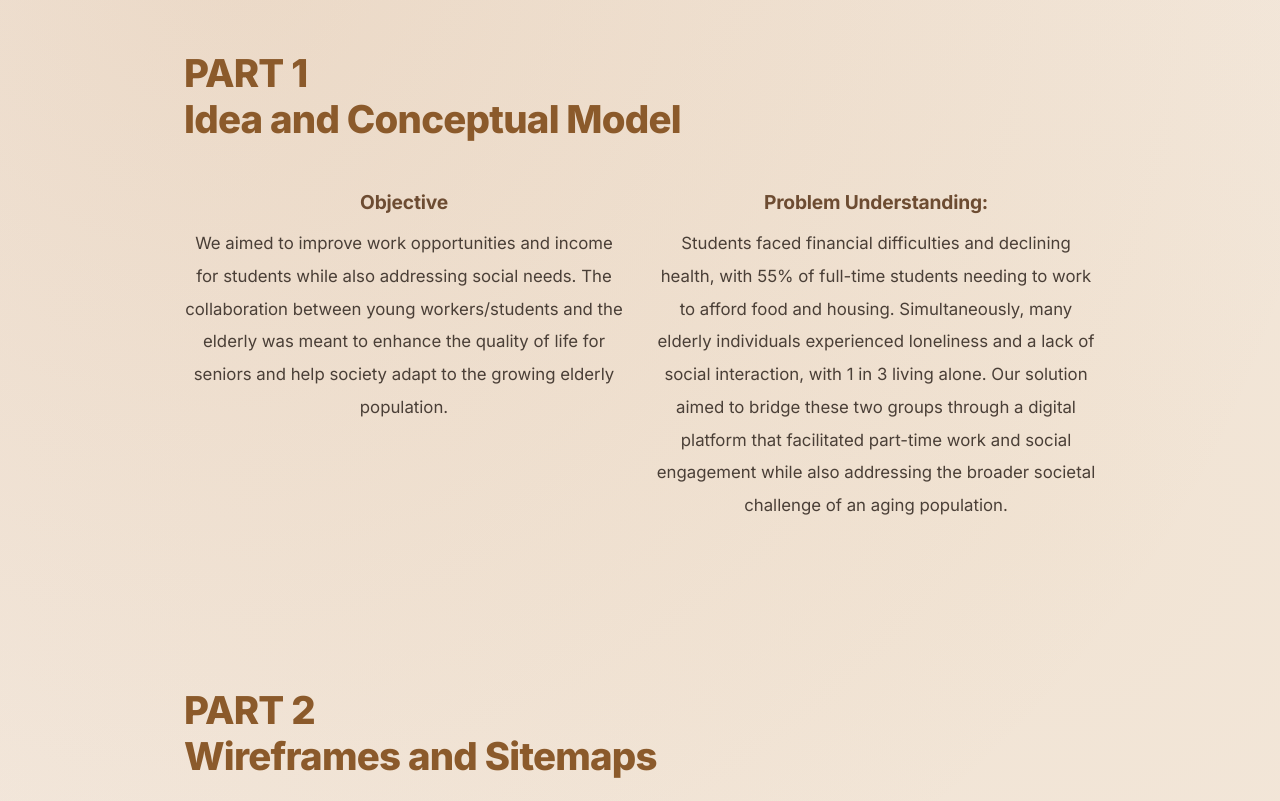
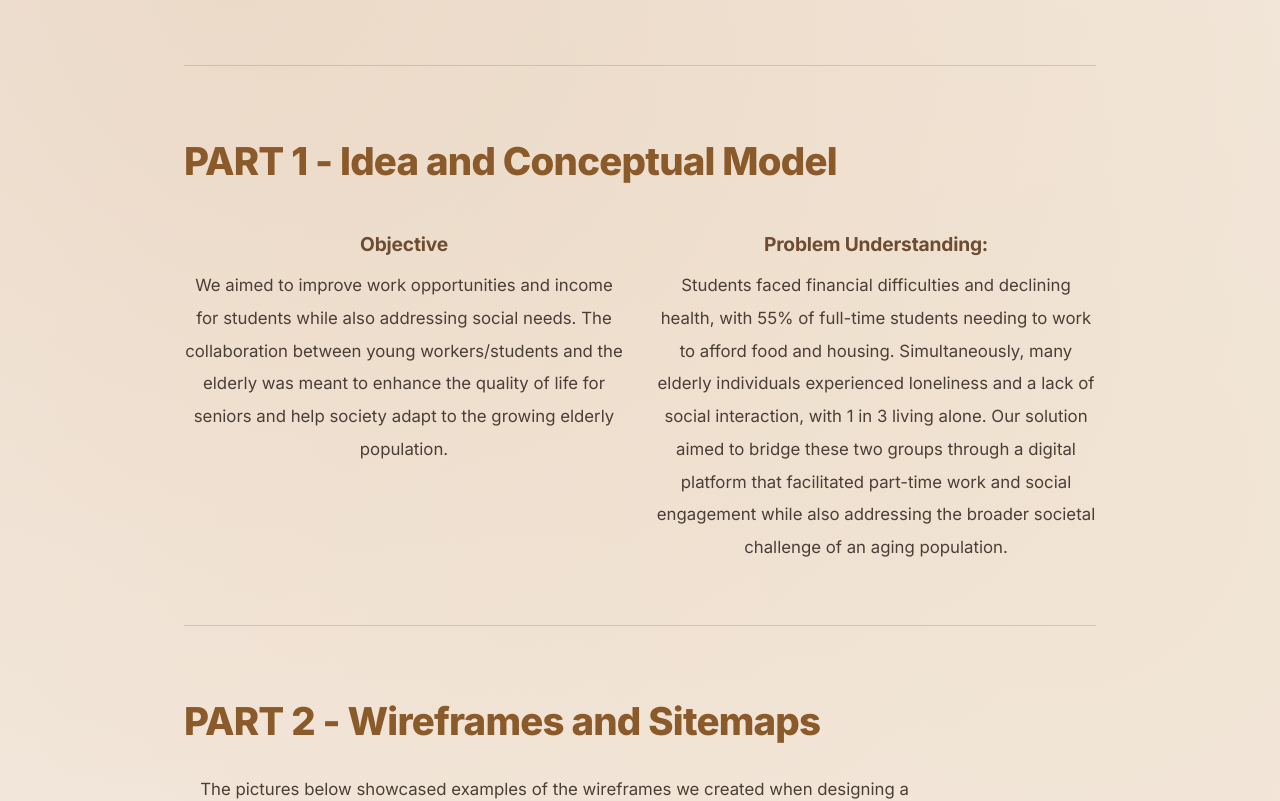
Before and after one commit to ma1ken/nettside, a React (Create React App) app in the folder frontend/: page /MyWork/Eld in a window 1280 px wide. Shown: the part 1040-1841 px from the top of the page. Built offline with nearby package versions, Linux system fonts and the light colour scheme.

Commit message:
fixing alignment on eldpage

```diff
--- a/frontend/src/Pages/My Work/EldPage.jsx
+++ b/frontend/src/Pages/My Work/EldPage.jsx
@@ -18,6 +18,7 @@ export default function EldPage() {
   return (
     <div className="content-container">
       <h1>ELD - A Bridge Connecting the Young with the Elderly</h1>
+      <div className="gap"></div>
 
       <div className="text-image-section">
         <div className="about-text">
@@ -43,7 +44,7 @@ export default function EldPage() {
       <div className="gap"></div>
       <div className="section-color">
         <h2>
-          PART 1 <br />
+          PART 1 -
           Idea and Conceptual Model
         </h2>
         <div className="text-image-section">
@@ -73,11 +74,12 @@ export default function EldPage() {
           </div>
         </div>
       </div>
-      <div className="gap"></div>
+      <div className="section-color"> </div>
+      {/* <div className="gap"></div> */}
 
       <div>
         <h2>
-          PART 2 <br />
+          PART 2 -
           Wireframes and Sitemaps
         </h2>
         <p>
@@ -127,7 +129,7 @@ export default function EldPage() {
       <div className="section-color">
         <div>
           <h2>
-            PART 3 <br />
+            PART 3 -
             Usability Test
           </h2>
           <p>
@@ -198,7 +200,7 @@ export default function EldPage() {
 
       <p>
         <h2>
-          PART 4 <br />
+          PART 4 -
           Final Solution
         </h2>
         The final solution was submitted alongside the previous three phases in
```
